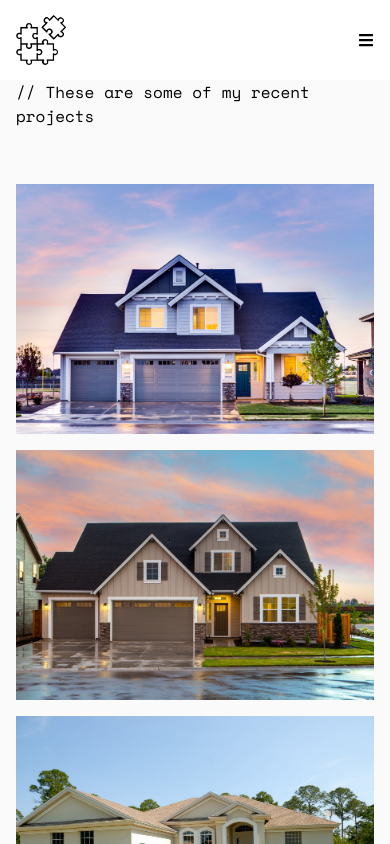
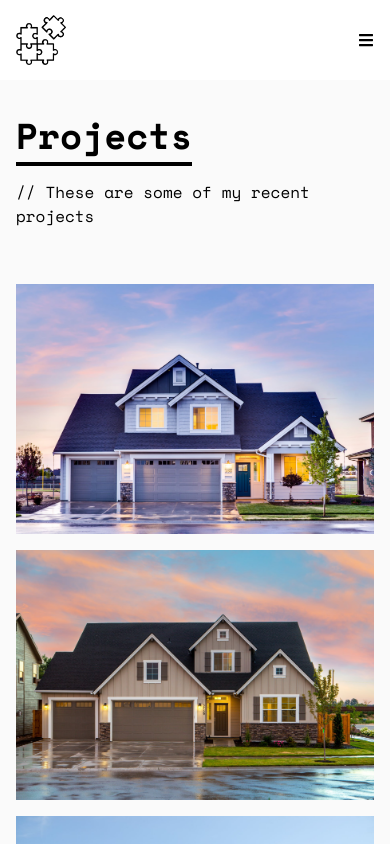
Before and after one commit to muksis/portfolio, a React (Create React App) app: page /projects in a window 390 px wide. Shown: the top 844 px of the page. Built offline with nearby package versions, Linux system fonts and the light colour scheme.

Commit message:
Add pt for small screens

```diff
--- a/public/index.html
+++ b/public/index.html
@@ -9,7 +9,7 @@
       name="description"
       content="Web site created using create-react-app"
     />
-    <title>MARIIA | Full Stack Web Developer</title>
+    <title>MARIIA | Full Stack Developer</title>
   </head>
   <body>
     <noscript>You need to enable JavaScript to run this app.</noscript>
--- a/src/pages/Contact.jsx
+++ b/src/pages/Contact.jsx
@@ -52,7 +52,7 @@ const Contact = () => {
   };
 
   return (
-    <div className='w-full h-screen flex justify-center items-center p-4'>
+    <div className='w-full h-screen flex pt-[100px] md:justify-center items-center p-4'>
       <form
         onSubmit={handleSubmit}
         className='flex flex-col max-w-[600px] w-full'
--- a/src/pages/Projects.jsx
+++ b/src/pages/Projects.jsx
@@ -5,9 +5,9 @@ import exterior_3 from '../assets/exterior_3.jpeg';
 
 const Projects = () => {
   return (
-    <div className='w-full md:h-screen'>
+    <div className='w-full md:h-screen pt-[100px]'>
       {/* Container */}
-      <div className='max-w-[1000px] mx-auto p-4 flex flex-col justify-center w-full h-full'>
+      <div className='max-w-[1000px] mx-auto p-4 flex flex-col md:justify-center w-full h-full'>
         <div className='pb-8'>
           <p className='text-4xl font-bold inline border-b-4 border-black'>
             Projects
--- a/src/pages/Skills.jsx
+++ b/src/pages/Skills.jsx
@@ -21,9 +21,9 @@ import {
 
 const Skills = () => {
   return (
-    <div className='w-full h-screen'>
+    <div className='w-full h-screen pt-[100px]'>
       {/* Container */}
-      <div className='max-w-[1000px] mx-auto p-4 flex flex-col justify-center w-full h-full'>
+      <div className='max-w-[1000px] mx-auto p-4 flex flex-col md:justify-center w-full h-full'>
         <div>
           <p className='text-4xl font-bold inline border-b-4 border-black'>
             Skills
```
